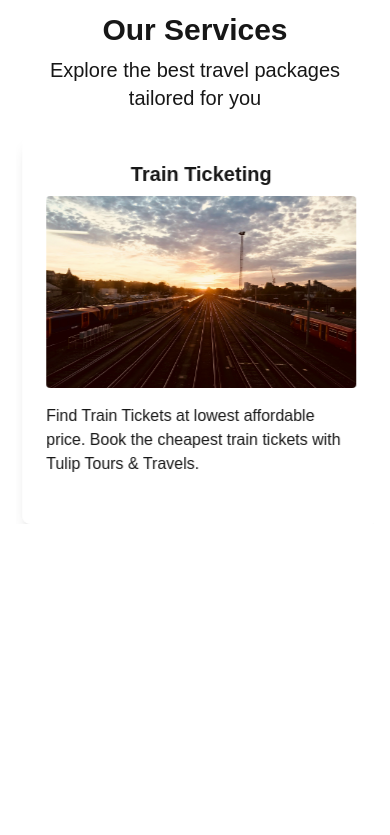
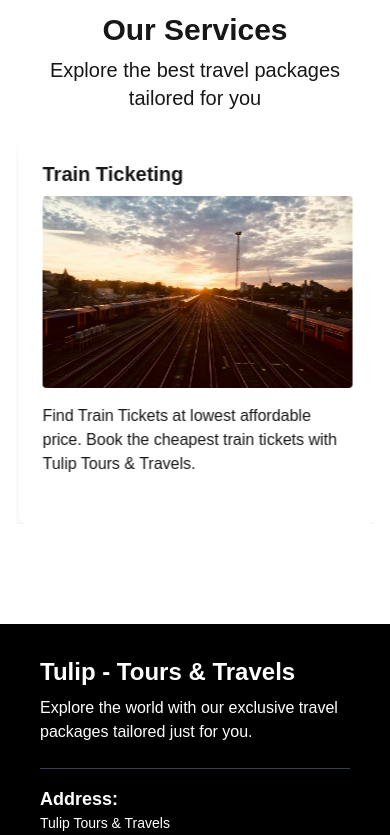
Before and after one commit to ShalvinShaji/Tulip, a Next.js app: page / in a window 390 px wide. Shown: the part 880-1715 px from the top of the page. Before the commit the page ends 1504 px from the top, so only its background shows below. Built offline with nearby package versions, Linux system fonts and the light colour scheme.

Commit message:
footer - mobile view

```diff
--- a/app/globals.css
+++ b/app/globals.css
@@ -45,12 +45,10 @@ body {
 /* Heading styles */
 h2 {
   font-size: 2rem;
-  text-align: center;
 }
 
 h3 {
   font-size: 1.25rem;
-  text-align: center;
 }
 
 /* Button styles */
--- a/app/page.jsx
+++ b/app/page.jsx
@@ -10,8 +10,8 @@ const Home = () => {
       <Navbar />
       <HeroSection />
       <Services />
-      {/* <Testimonials />
-            <Footer /> */}
+      {/* <Testimonials /> */}
+      <Footer />
     </>
   );
 };
--- a/components/Footer.jsx
+++ b/components/Footer.jsx
@@ -5,7 +5,7 @@ const Footer = () => {
   return (
     <footer className="bg-black text-white py-8 px-6">
       <div className="container mx-auto px-4">
-        <div className="mb-4 md:mb-0">
+        <div className="mb-4 md:mb-0 text-start">
           <h3 className="text-2xl font-bold">Tulip - Tours & Travels</h3>
           <p className="mt-2">
             Explore the world with our exclusive travel packages tailored just
```
